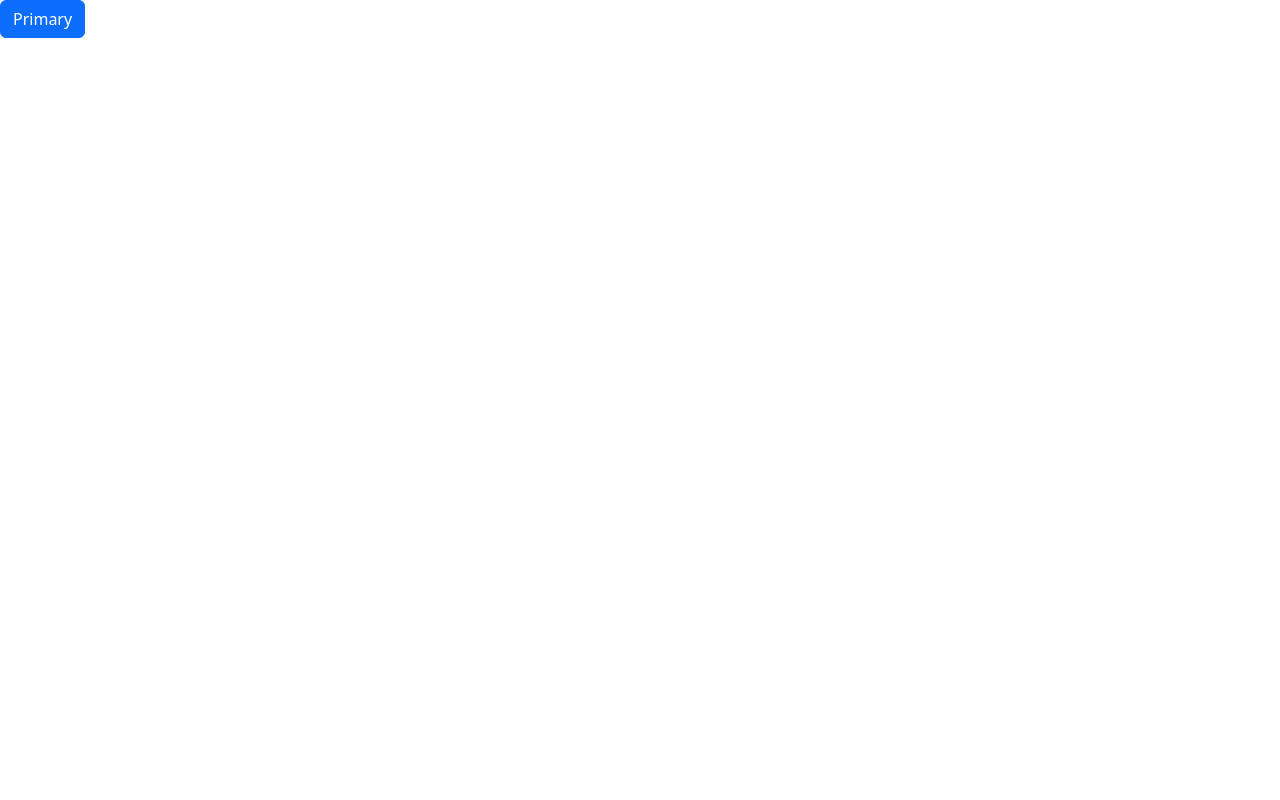
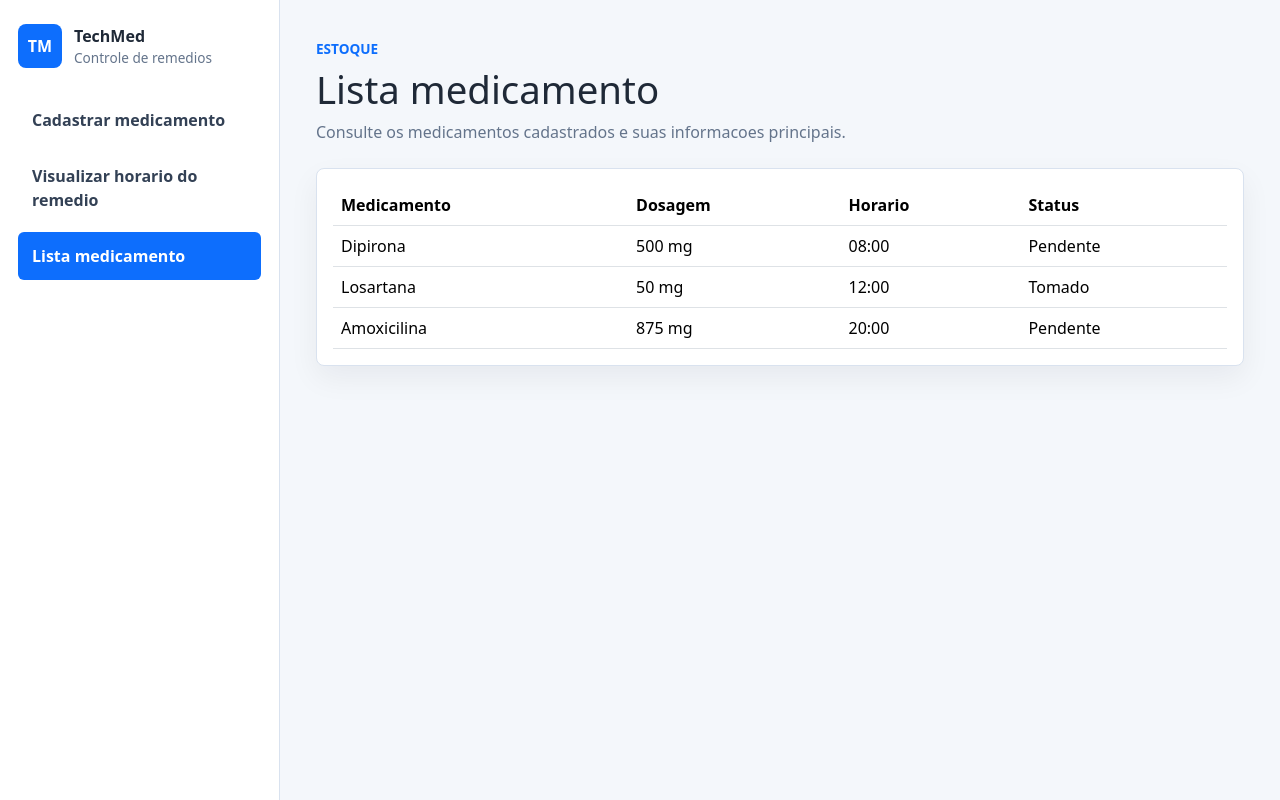
Before and after one commit to diegogrlima/TechMed, a React (Vite) app: page /medicamentos/lista in a window 1280 px wide. Built offline with nearby package versions, Linux system fonts and the light colour scheme.

Commit message:
feat: estrutura rotas de medicamentos

```diff
--- a/package.json
+++ b/package.json
@@ -13,7 +13,8 @@
     "bootstrap": "^5.3.8",
     "react": "^19.2.6",
     "react-bootstrap": "^2.10.10",
-    "react-dom": "^19.2.6"
+    "react-dom": "^19.2.6",
+    "react-router": "^7.15.1"
   },
   "devDependencies": {
     "@eslint/js": "^10.0.1",
--- a/src/App.css
+++ b/src/App.css
@@ -0,0 +1,115 @@
+.app-shell {
+  min-height: 100vh;
+  display: flex;
+  background: #f4f7fb;
+  color: #1f2937;
+}
+
+.app-sidebar {
+  width: 280px;
+  flex: 0 0 280px;
+  min-height: 100vh;
+  padding: 24px 18px;
+  background: #ffffff;
+  border-right: 1px solid #d9e2ef;
+}
+
+.sidebar-brand {
+  display: flex;
+  align-items: center;
+  gap: 12px;
+  margin-bottom: 28px;
+}
+
+.brand-mark {
+  width: 44px;
+  height: 44px;
+  display: inline-flex;
+  align-items: center;
+  justify-content: center;
+  border-radius: 8px;
+  background: #0d6efd;
+  color: #ffffff;
+  font-weight: 700;
+}
+
+.sidebar-brand strong,
+.sidebar-brand small {
+  display: block;
+}
+
+.sidebar-brand small {
+  color: #64748b;
+  font-size: 0.85rem;
+}
+
+.sidebar-nav {
+  gap: 8px;
+}
+
+.sidebar-link {
+  padding: 12px 14px;
+  border-radius: 8px;
+  color: #334155;
+  font-weight: 600;
+}
+
+.sidebar-link:hover {
+  background: #eef5ff;
+  color: #0d6efd;
+}
+
+.sidebar-link.active {
+  background: #0d6efd;
+}
+
+.app-main {
+  flex: 1;
+  padding: 36px;
+}
+
+.page-header {
+  margin-bottom: 24px;
+}
+
+.page-header span {
+  color: #0d6efd;
+  font-size: 0.85rem;
+  font-weight: 700;
+  text-transform: uppercase;
+}
+
+.page-header h1 {
+  margin: 6px 0 8px;
+  font-size: clamp(1.8rem, 3vw, 2.6rem);
+}
+
+.page-header p {
+  max-width: 680px;
+  margin: 0;
+  color: #64748b;
+}
+
+.content-card {
+  border: 1px solid #d9e2ef;
+  border-radius: 8px;
+  box-shadow: 0 12px 30px rgba(15, 23, 42, 0.06);
+}
+
+@media (max-width: 768px) {
+  .app-shell {
+    flex-direction: column;
+  }
+
+  .app-sidebar {
+    width: 100%;
+    flex-basis: auto;
+    min-height: auto;
+    border-right: 0;
+    border-bottom: 1px solid #d9e2ef;
+  }
+
+  .app-main {
+    padding: 24px 16px;
+  }
+}
--- a/src/App.jsx
+++ b/src/App.jsx
@@ -1,11 +1,12 @@
-import { Button } from "react-bootstrap";
+import { BrowserRouter } from "react-router";
+import AppRoutes from "./routes/AppRoutes";
 import "./App.css";
 
 function App() {
   return (
-    <>
-      <Button variant="primary">Primary</Button>
-    </>
+    <BrowserRouter>
+      <AppRoutes />
+    </BrowserRouter>
   );
 }
 
--- /dev/null
+++ b/src/components/Sidebar.jsx
@@ -0,0 +1,38 @@
+import { Nav } from "react-bootstrap";
+import { NavLink } from "react-router";
+
+const menuItems = [
+  { path: "/medicamentos/cadastrar", label: "Cadastrar medicamento" },
+  { path: "/medicamentos/horarios", label: "Visualizar horario do remedio" },
+  { path: "/medicamentos/lista", label: "Lista medicamento" },
+];
+
+function Sidebar() {
+  return (
+    <aside className="app-sidebar">
+      <div className="sidebar-brand">
+        <span className="brand-mark">TM</span>
+        <div>
+          <strong>TechMed</strong>
+          <small>Controle de remedios</small>
+        </div>
+      </div>
+
+      <Nav className="flex-column sidebar-nav" variant="pills">
+        {menuItems.map((item) => (
+          <Nav.Link
+            as={NavLink}
+            className="sidebar-link"
+            end
+            key={item.path}
+            to={item.path}
+          >
+            {item.label}
+          </Nav.Link>
+        ))}
+      </Nav>
+    </aside>
+  );
+}
+
+export default Sidebar;
--- /dev/null
+++ b/src/data/medicines.js
@@ -0,0 +1,5 @@
+export const medicines = [
+  { id: 1, name: "Dipirona", dose: "500 mg", time: "08:00", status: "Pendente" },
+  { id: 2, name: "Losartana", dose: "50 mg", time: "12:00", status: "Tomado" },
+  { id: 3, name: "Amoxicilina", dose: "875 mg", time: "20:00", status: "Pendente" },
+];
--- /dev/null
+++ b/src/layouts/AppLayout.jsx
@@ -0,0 +1,29 @@
+import { Container } from "react-bootstrap";
+import { Outlet, useLocation } from "react-router";
+import Sidebar from "../components/Sidebar";
+import { pageMetadata } from "../routes/pageMetadata";
+
+const fallbackPage = pageMetadata["/medicamentos/cadastrar"];
+
+function AppLayout() {
+  const { pathname } = useLocation();
+  const currentPage = pageMetadata[pathname] ?? fallbackPage;
+
+  return (
+    <div className="app-shell">
+      <Sidebar />
+      <main className="app-main">
+        <Container fluid className="p-0">
+          <div className="page-header">
+            <span>{currentPage.eyebrow}</span>
+            <h1>{currentPage.title}</h1>
+            <p>{currentPage.description}</p>
+          </div>
+          <Outlet />
+        </Container>
+      </main>
+    </div>
+  );
+}
+
+export default AppLayout;
--- /dev/null
+++ b/src/pages/MedicineFormPage.jsx
@@ -0,0 +1,35 @@
+import { Button, Card, Col, Form, Row } from "react-bootstrap";
+
+function MedicineFormPage() {
+  return (
+    <Card className="content-card">
+      <Card.Body>
+        <Form>
+          <Row className="g-3">
+            <Col md={6}>
+              <Form.Label>Nome do medicamento</Form.Label>
+              <Form.Control placeholder="Ex: Dipirona" />
+            </Col>
+            <Col md={3}>
+              <Form.Label>Dosagem</Form.Label>
+              <Form.Control placeholder="Ex: 500 mg" />
+            </Col>
+            <Col md={3}>
+              <Form.Label>Horario</Form.Label>
+              <Form.Control type="time" />
+            </Col>
+            <Col md={12}>
+              <Form.Label>Observacoes</Form.Label>
+              <Form.Control as="textarea" rows={3} placeholder="Instrucao de uso, intervalo ou alerta" />
+            </Col>
+          </Row>
+          <Button className="mt-4" type="button" variant="primary">
+            Salvar medicamento
+          </Button>
+        </Form>
+      </Card.Body>
+    </Card>
+  );
+}
+
+export default MedicineFormPage;
--- /dev/null
+++ b/src/pages/MedicineListPage.jsx
@@ -0,0 +1,33 @@
+import { Card, Table } from "react-bootstrap";
+import { medicines } from "../data/medicines";
+
+function MedicineListPage() {
+  return (
+    <Card className="content-card">
+      <Card.Body>
+        <Table responsive hover className="align-middle mb-0">
+          <thead>
+            <tr>
+              <th>Medicamento</th>
+              <th>Dosagem</th>
+              <th>Horario</th>
+              <th>Status</th>
+            </tr>
+          </thead>
+          <tbody>
+            {medicines.map((medicine) => (
+              <tr key={medicine.id}>
+                <td>{medicine.name}</td>
+                <td>{medicine.dose}</td>
+                <td>{medicine.time}</td>
+                <td>{medicine.status}</td>
+              </tr>
+            ))}
+          </tbody>
+        </Table>
+      </Card.Body>
+    </Card>
+  );
+}
+
+export default MedicineListPage;
--- /dev/null
+++ b/src/pages/MedicineSchedulePage.jsx
@@ -0,0 +1,32 @@
+import { Badge, Card, Col, Row } from "react-bootstrap";
+import { medicines } from "../data/medicines";
+
+function MedicineSchedulePage() {
+  return (
+    <Row className="g-3">
+      {medicines.map((medicine) => (
+        <Col md={4} key={medicine.id}>
+          <Card className="content-card h-100">
+            <Card.Body>
+              <div className="d-flex justify-content-between align-items-start gap-3">
+                <div>
+                  <Card.Title>{medicine.time}</Card.Title>
+                  <Card.Subtitle className="mb-2 text-muted">{medicine.name}</Card.Subtitle>
+                </div>
+                <Badge
+                  bg={medicine.status === "Tomado" ? "success" : "warning"}
+                  text={medicine.status === "Tomado" ? undefined : "dark"}
+                >
+                  {medicine.status}
+                </Badge>
+              </div>
+              <Card.Text>Dose: {medicine.dose}</Card.Text>
+            </Card.Body>
+          </Card>
+        </Col>
+      ))}
+    </Row>
+  );
+}
+
+export default MedicineSchedulePage;
--- /dev/null
+++ b/src/routes/AppRoutes.jsx
@@ -0,0 +1,21 @@
+import { Navigate, Route, Routes } from "react-router";
+import AppLayout from "../layouts/AppLayout";
+import MedicineFormPage from "../pages/MedicineFormPage";
+import MedicineListPage from "../pages/MedicineListPage";
+import MedicineSchedulePage from "../pages/MedicineSchedulePage";
+
+function AppRoutes() {
+  return (
+    <Routes>
+      <Route element={<AppLayout />}>
+        <Route index element={<Navigate to="/medicamentos/cadastrar" replace />} />
+        <Route path="/medicamentos/cadastrar" element={<MedicineFormPage />} />
+        <Route path="/medicamentos/horarios" element={<MedicineSchedulePage />} />
+        <Route path="/medicamentos/lista" element={<MedicineListPage />} />
+        <Route path="*" element={<Navigate to="/medicamentos/cadastrar" replace />} />
+      </Route>
+    </Routes>
+  );
+}
+
+export default AppRoutes;
--- /dev/null
+++ b/src/routes/pageMetadata.js
@@ -0,0 +1,17 @@
+export const pageMetadata = {
+  "/medicamentos/cadastrar": {
+    eyebrow: "Medicamentos",
+    title: "Cadastrar medicamento",
+    description: "Registre os dados do remedio e mantenha os horarios organizados.",
+  },
+  "/medicamentos/horarios": {
+    eyebrow: "Agenda",
+    title: "Visualizar horario do remedio",
+    description: "Acompanhe os proximos horarios e status de cada dose do dia.",
+  },
+  "/medicamentos/lista": {
+    eyebrow: "Estoque",
+    title: "Lista medicamento",
+    description: "Consulte os medicamentos cadastrados e suas informacoes principais.",
+  },
+};
```
Also changed, not shown: 1 other file (tests, documents, lock files or other folders).
